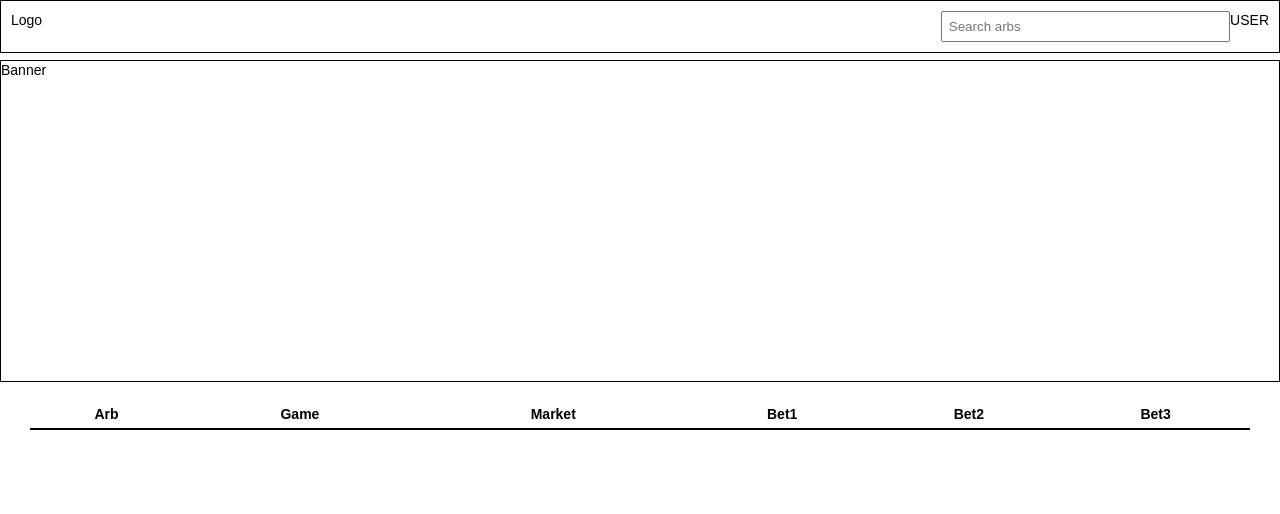
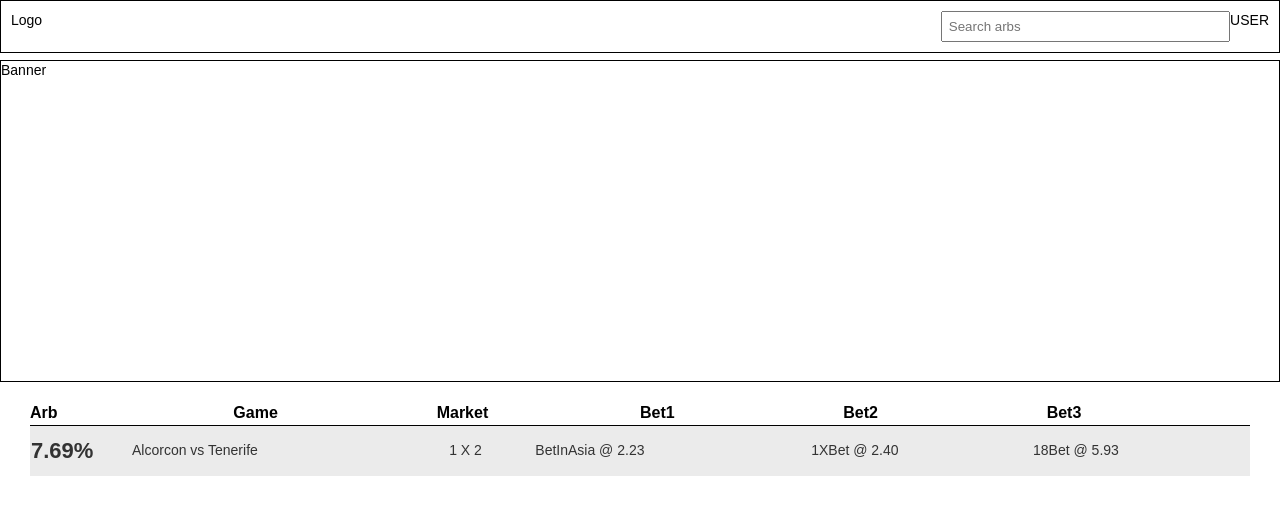
Before and after one commit to keithsimkin/Sports-Betting-Arbitrage, a React (Create React App) app in the folder frontend/: page / in a window 1280 px wide. Shown: the top 514 px of the page. Built offline with nearby package versions, Linux system fonts and the light colour scheme.

Commit message:
styling the card component

```diff
--- a/frontend/src/components/CardHolder/Card/Card.js
+++ b/frontend/src/components/CardHolder/Card/Card.js
@@ -19,7 +19,30 @@ const Card = ({ id, game, game_date, game_time, arb_combination, arb_received })
 	const gamesArray = extractGames("Ts Galaxy - Steenberg Utd")
 	return(
 		<div className="card">
-
+			<table className="card_table">
+				<tbody>
+					<tr className="top_row">
+						<td className="profit title">
+							<div><span>7.69%</span></div>
+						</td>
+						<td className="game title" colspan="7">
+							<span>Alcorcon vs Tenerife</span>
+						</td>
+						<td className="market title">
+							<span>1 X 2</span>
+						</td>
+						<td className="bet1 title">
+							<span>BetInAsia @ 2.23</span>
+						</td>
+						<td className="bet2 title">
+							<span>1XBet @ 2.40</span>
+						</td>
+						<td className="bet3 title">
+							<span>18Bet @ 5.93</span>
+						</td>
+					</tr>
+				</tbody>
+			</table>
 		</div>
 	)
 };
--- a/frontend/src/components/CardHolder/Card/card.css
+++ b/frontend/src/components/CardHolder/Card/card.css
@@ -1,5 +1,45 @@
 .card {
+	width: 100%;
+	position: relative;
+	top: 0px;
+	left: 0px;
+	height: 50px;
+	background-image: linear-gradient(to right, #d0d0d0, #ebebeb);
+}
+
+.card_table {
+	margin-bottom: 0px;
+	position: relative;
+	border: none;
+	width: 100%;
 	max-width: 100%;
-	margin-top: 3px;
-	margin-bottom: 3px;
+	background-color: transparent;
+	border-spacing: 0;
+	border-collapse: collapse;
 }
+
+.top_row {
+	height: 50px;
+	color: #333;
+	background-color: #ebebeb;
+}
+
+tr {
+	display: table-row;
+	vertical-align: inherit;
+	border-color: inherit;
+}
+
+/*td {
+	text-align: left;
+}*/
+
+.profit {
+	width: 90px;
+	padding-right: 10px;
+	vertical-align: middle;
+	position: relative;
+	z-index: 2;
+	font-size: 22px;
+	font-weight: bold;
+}
--- a/frontend/src/components/CardHolder/CardHolder.js
+++ b/frontend/src/components/CardHolder/CardHolder.js
@@ -7,13 +7,25 @@ const CardHolder = ({ arbGames }) => {
 		<section className="cardholder">
 			<table>
 				<thead>
-					<tr>
-						<th>Arb</th>
-						<th>Game</th>
-						<th>Market</th>
-						<th>Bet1</th>
-						<th>Bet2</th>
-						<th>Bet3</th>
+					<tr className="header">
+						<th className="arb">
+							<span>Arb</span>
+						</th>
+						<th className="game">
+							<span>Game</span>
+						</th>
+						<th className="market">
+							<span>Market</span>
+						</th>
+						<th className="bet1">
+							<span>Bet1</span>
+						</th>
+						<th className="bet2">
+							<span>Bet2</span>
+						</th>
+						<th className="bet3">
+							<span>Bet3</span>
+						</th>
 					</tr>
 				</thead>
 			</table>
--- a/frontend/src/components/CardHolder/cardholder.css
+++ b/frontend/src/components/CardHolder/cardholder.css
@@ -9,12 +9,40 @@
 table {
 	width: 100%;
 	overflow: hidden;
+	border-spacing: 0;
+	border-collapse: collapse;
 	background-color: transparent;
 }
+
+thead {
+	background-color: #fff;
+	border-bottom: 1px solid #000;
+	font-size: 16px;
+}
+
+th {
+	vertical-align: middle;
+	width: 100px;
+	padding-left: 10px;
+	text-align: left;
+	padding: 0;
+	display: table-cell;
+}
+
+.header {
+	font-size: 16px;
+}
+
+tr {
+ display: table-row;
+ vertical-align: inherit;
+ border-color: inherit;
+}
+
+
 
 #arbs_list_separator {
 	box-sizing: border-box;
 	color: rgb(51, 51, 51);
 	display: block;
-	border: 0.2px solid black;
 }
```
Also changed, not shown: frontend/src/throw.html (+97 -0 lines).
